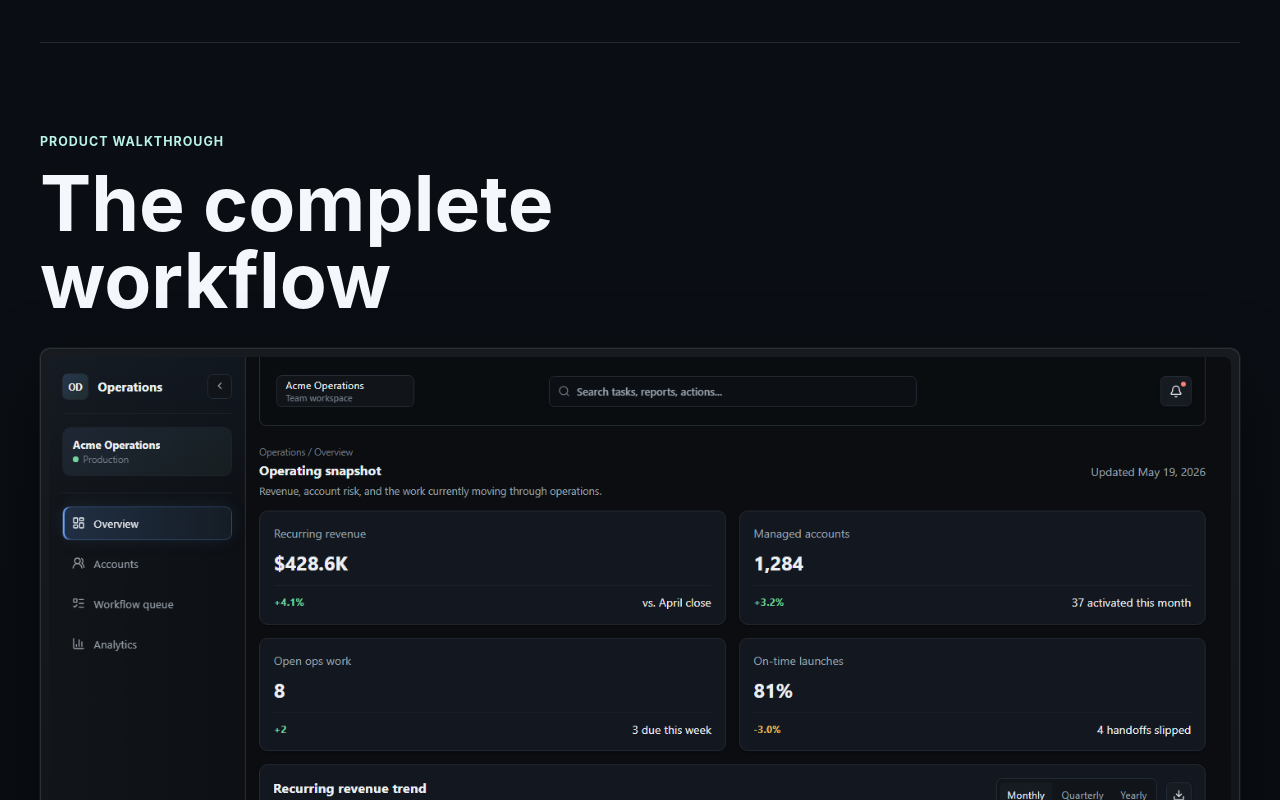
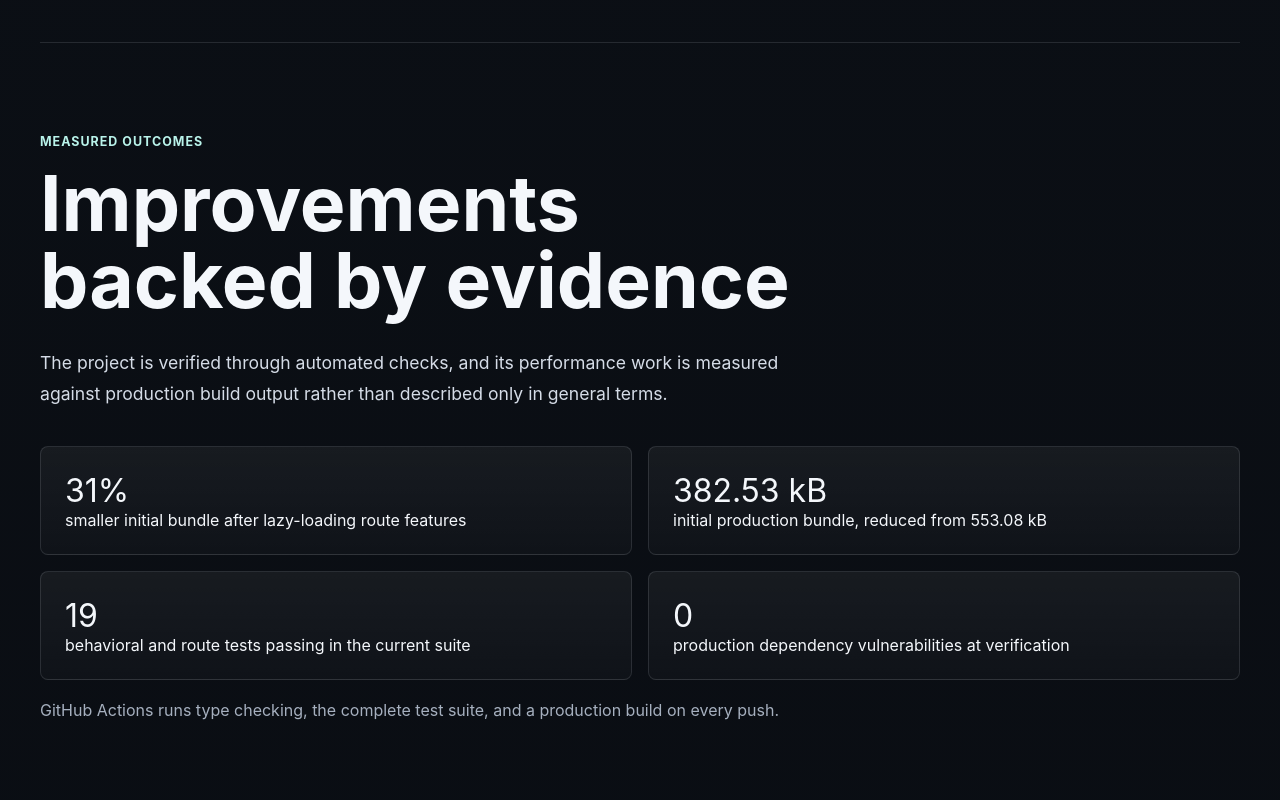
Before and after one commit to AlexHorodnic/alexhorodnic-com, an Angular app: page /projects/operations-dashboard in a window 1280 px wide. Shown: the part 4080-4880 px from the top of the page. Built offline with nearby package versions, Linux system fonts and the light colour scheme.

Commit message:
feat(portfolio): add dashboard engineering outcomes

```diff
--- a/src/app/pages/operations-dashboard-case-study/operations-dashboard-case-study.component.html
+++ b/src/app/pages/operations-dashboard-case-study/operations-dashboard-case-study.component.html
@@ -173,6 +173,39 @@
       </div>
     </section>
 
+    <section class="case-section outcomes-section" aria-labelledby="outcomes-title">
+      <p class="eyebrow">Measured Outcomes</p>
+      <h2 id="outcomes-title">Improvements backed by evidence</h2>
+      <p class="section-intro">
+        The project is verified through automated checks, and its performance work is measured
+        against production build output rather than described only in general terms.
+      </p>
+
+      <dl class="quality-grid outcomes-grid">
+        <div>
+          <dt>31%</dt>
+          <dd>smaller initial bundle after lazy-loading route features</dd>
+        </div>
+        <div>
+          <dt>382.53 kB</dt>
+          <dd>initial production bundle, reduced from 553.08 kB</dd>
+        </div>
+        <div>
+          <dt>19</dt>
+          <dd>behavioral and route tests passing in the current suite</dd>
+        </div>
+        <div>
+          <dt>0</dt>
+          <dd>production dependency vulnerabilities at verification</dd>
+        </div>
+      </dl>
+
+      <p class="verification-note">
+        GitHub Actions runs type checking, the complete test suite, and a production build on every
+        push.
+      </p>
+    </section>
+
     <section class="case-section gallery-section" aria-labelledby="gallery-title">
       <p class="eyebrow">Product Walkthrough</p>
       <h2 id="gallery-title">The complete workflow</h2>
@@ -197,9 +230,9 @@
           managed in the browser; there is no authentication, backend, or customer data.
         </p>
         <p>
-          The next engineering priority is deeper automated coverage around filtering, workflow
-          transitions, exports, and responsive interaction decisions. A real product would also
-          require API contracts, permissions, persistence, observability, and server-side
+          Automated tests now cover the highest-value data, filtering, workflow, analytics, export,
+          and route-loading behavior. A real product would still require API contracts,
+          authentication, permissions, server persistence, observability, and server-side
           validation.
         </p>
       </div>
--- a/src/app/pages/operations-dashboard-case-study/operations-dashboard-case-study.component.scss
+++ b/src/app/pages/operations-dashboard-case-study/operations-dashboard-case-study.component.scss
@@ -165,6 +165,7 @@
 
 .architecture-grid article,
 .quality-grid article,
+.outcomes-grid div,
 .decision-card {
   padding: 24px;
   border: 1px solid var(--border);
@@ -210,6 +211,14 @@
   color: var(--accent-strong);
   font-size: 0.78rem;
   font-weight: 700;
+}
+
+.outcomes-grid dt {
+  font-size: 2rem;
+}
+
+.outcomes-grid dd {
+  margin: 0;
 }
 
 .gallery {
```
Also changed, not shown: 1 other file (tests, documents, lock files or other folders).
